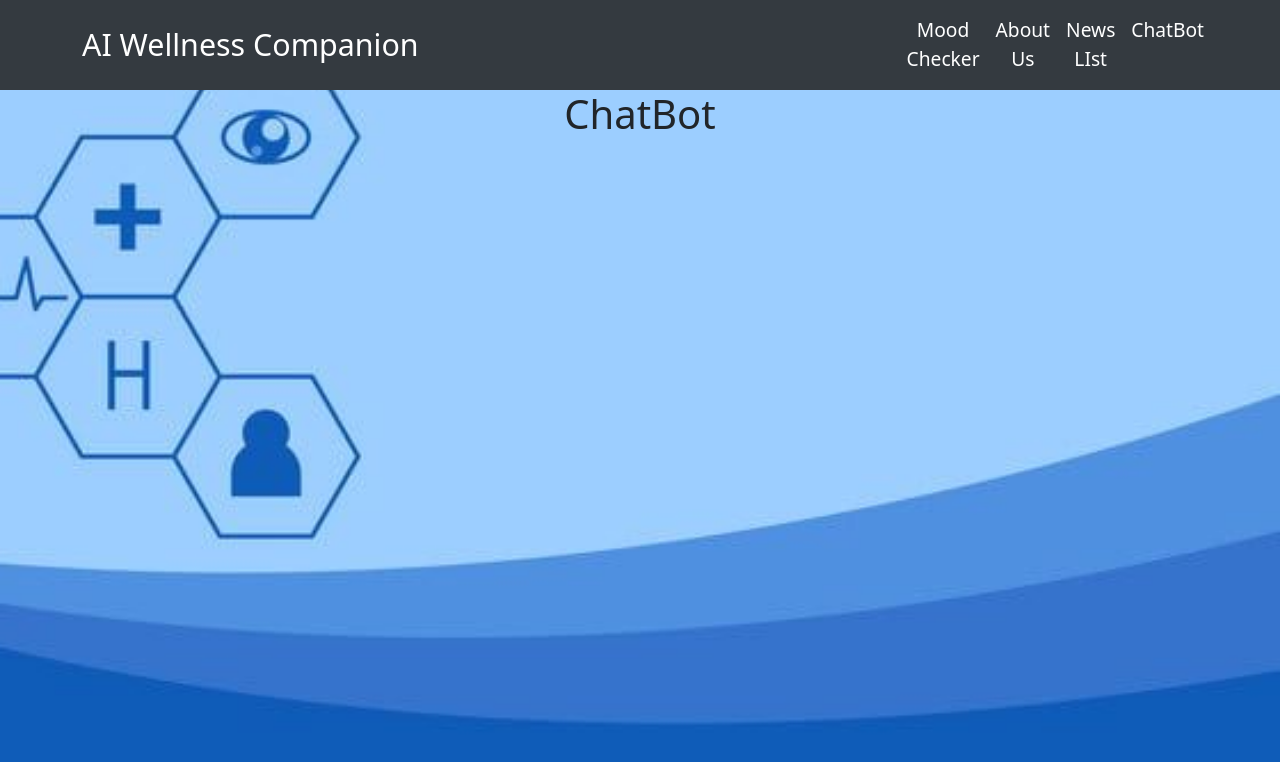
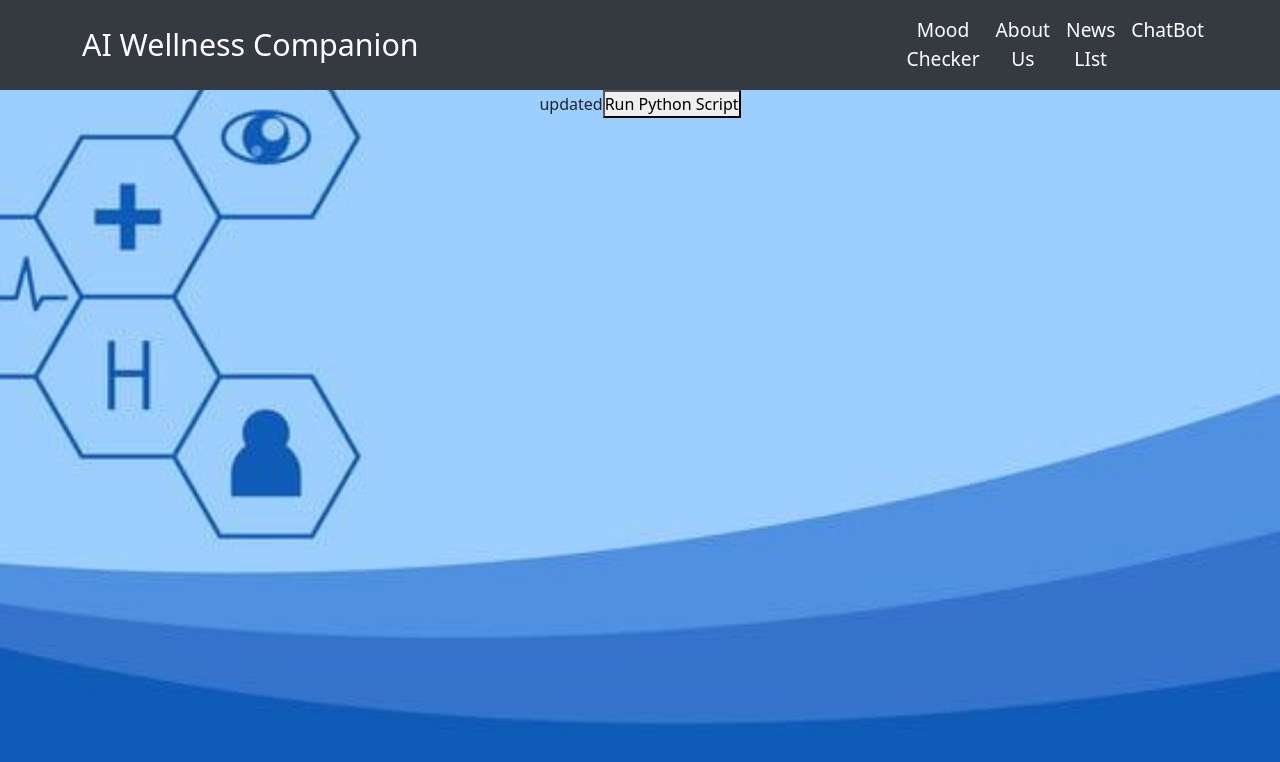
Before and after one commit to G00384389-Projects/Health-Companion-Chatbot, a React (Create React App) app in the folder client/: page /chatBot in a window 1280 px wide. Shown: the top 762 px of the page. Built offline with nearby package versions, Linux system fonts and the light colour scheme; no server answers.

Commit message:
Chatbot fully working in console

```diff
--- a/client/src/Components/chatBot.js
+++ b/client/src/Components/chatBot.js
@@ -1,20 +1,28 @@
-import React, { useState, useEffect } from 'react';
+import React, { useState } from 'react';
 
 function ChatBot() {
-  const [assistantOutput, setAssistantOutput] = useState('');
+  const [output, setOutput] = useState('');
 
-  useEffect(() => {
-    fetch('/run_assistant')
-      .then(response => response.text())
+  const runPythonScript = () => {
+    fetch('/callassistant')
+      .then(response => response.json())
       .then(data => {
-        setAssistantOutput(data);
+        if (data.error) {
+          setOutput('Error: ' + data.error);
+        } else {
+          setOutput(data.output);
+        }
+      })
+      .catch(error => {
+        setOutput('Network error: ' + error.toString());
       });
-  }, []);
+  };
 
   return (
-    <div className="chat-bot">
-      <h1>ChatBot</h1>
-      <p>{assistantOutput}</p>
+    <div>
+      updated
+      <button onClick={runPythonScript}>Run Python Script</button>
+      <pre>{output}</pre>
     </div>
   );
 }
```
Also changed, not shown: 2 other files (tests, documents, lock files or other folders).
